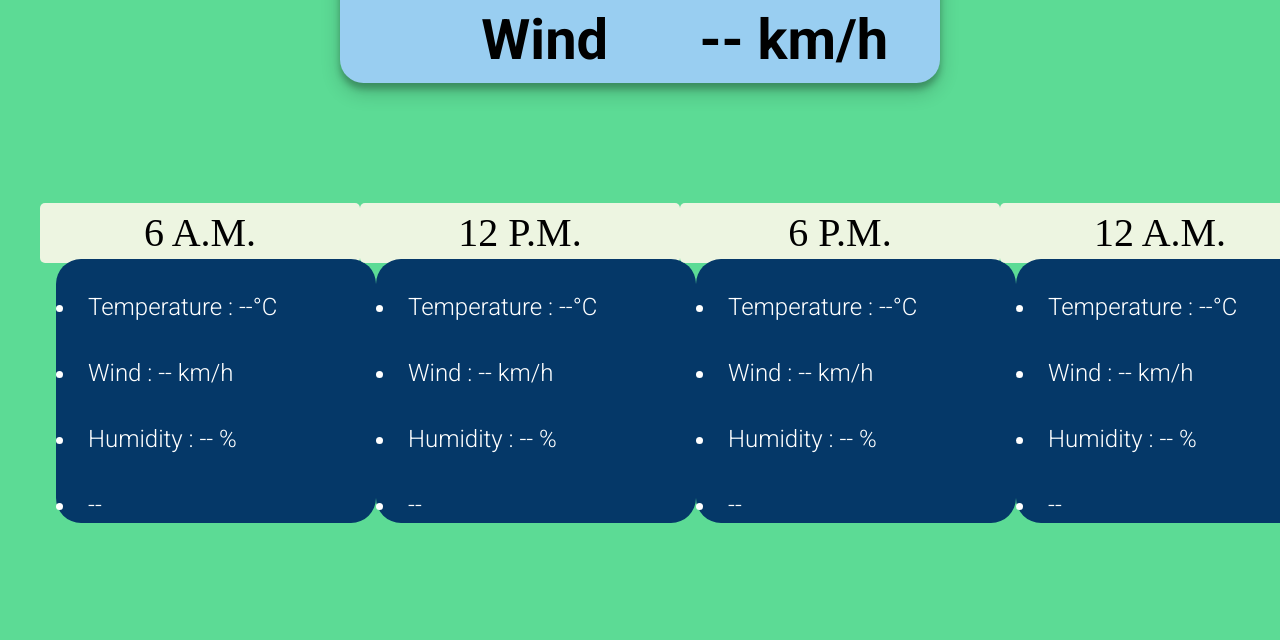
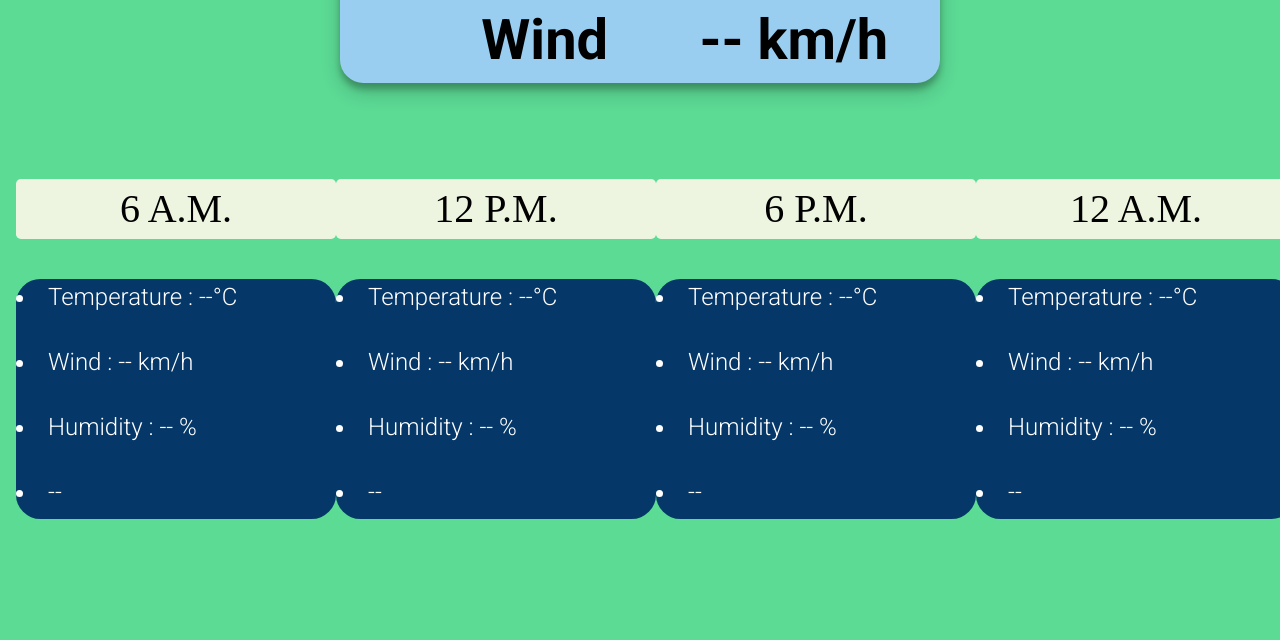
Before and after one commit to Sarvpriya-Adarsh/CMS-Website, a plain HTML site: page index.html in a window 1280 px wide. Shown: the part 1573-2213 px from the top of the page. Drawn offline with Linux system fonts and the light colour scheme.

Commit message:
Style update

```diff
--- a/style.css
+++ b/style.css
@@ -77,7 +77,7 @@ html {
   min-height: 50vh;
   margin: auto;
   position: relative;
-  border-radius: 25px;
+  border-radius: 3.045066991473812vh;
 }
 
 #Bottom1{
@@ -85,11 +85,11 @@ html {
   min-height: 30vh;
   width: 40vh;
   background-color: #053868;
-  position:absolute;
+  position:relative;
   bottom:0px;
-  border-radius: 25px;
+  border-radius: 3.045066991473812vh;
   margin-bottom: 10vh;
-  margin-left: 2vh;
+  margin-left: 0vh;
 }
 
 .bottomCardTitle1 {
@@ -98,7 +98,7 @@ html {
   font-size: 5vh;
   color: #000;
   margin-top:5vh;
-  border-radius: 5px;
+  border-radius: 0.6090133982947625vh;
 }
 
 
@@ -107,7 +107,7 @@ html {
   color: white;
   width: 35vh;
   font-size: 3vh;
-  margin-top: 30px;
+  margin-top: 3.6540803897685747vh;
 }
 
 
@@ -211,7 +211,7 @@ flex: 1;
 .grid-container {
   display: grid;
   grid-template-columns: auto auto auto auto ;
-  padding: 5vh;
+  padding: 2vh;
 }
 .grid-item {
   text-align: center;
@@ -219,7 +219,7 @@ flex: 1;
 .grid-container1 {
   display: grid;
   grid-template-columns: auto auto auto  ;
-  padding: 5vh;
+  padding: 2vh;
 }
 .grid-item1 {
   text-align: center;
```
